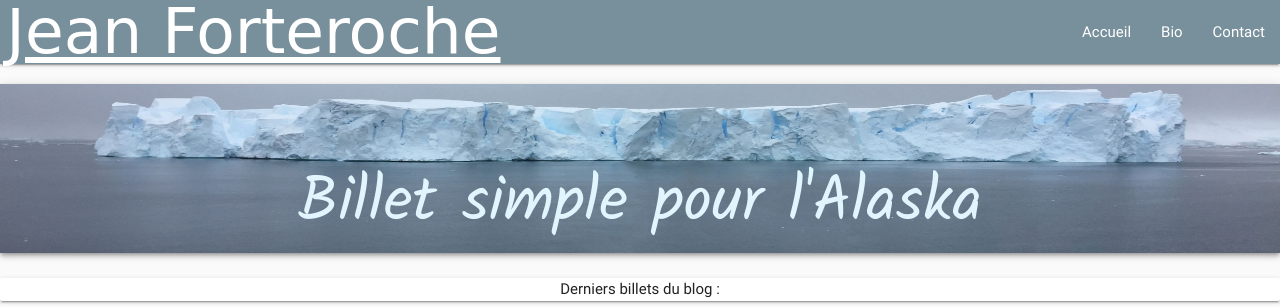
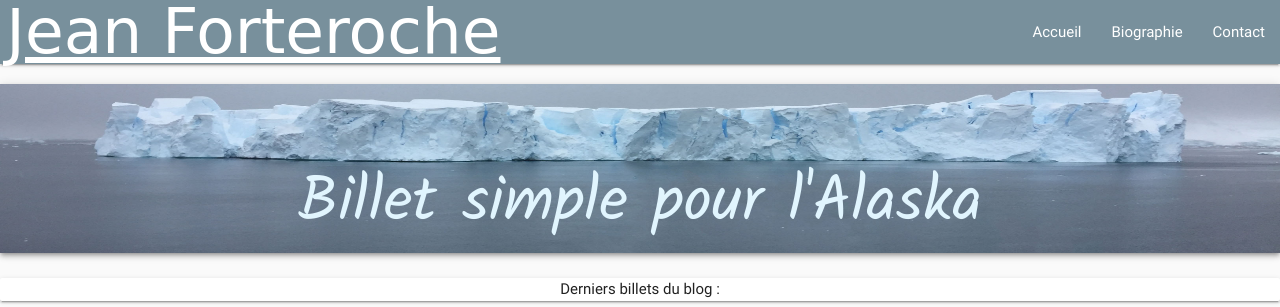
Before and after one commit to hello-devs/projet_blog, a PHP site: page / in a window 1280 px wide. Shown: the top 307 px of the page. Run offline with PHP 8.4, Linux system fonts and the light colour scheme; data that the repository does not hold is empty; some web fonts are replaced.

Commit message:
orthographe

```diff
--- a/view/frontend/template.php
+++ b/view/frontend/template.php
@@ -30,7 +30,7 @@
 
                 <ul class="navbar-nav right">
                     <li><a href="index.php">Accueil</a></li>
-                    <li><a href="?action=bio">Bio</a></li>
+                    <li><a href="?action=bio">Biographie</a></li>
                     <li><a href="?action=contact">Contact</a></li>
                 </ul>
             </nav>
```
